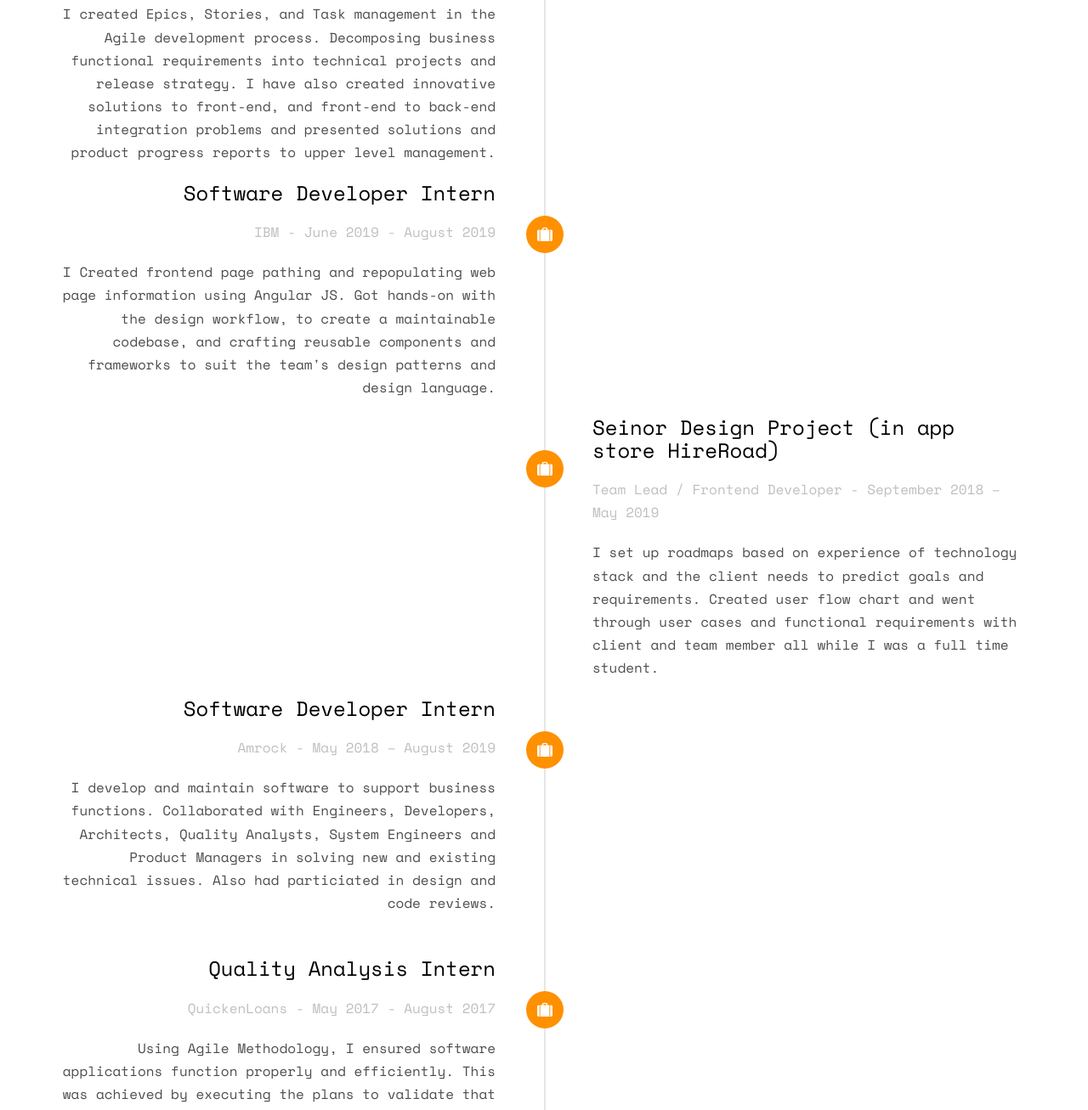
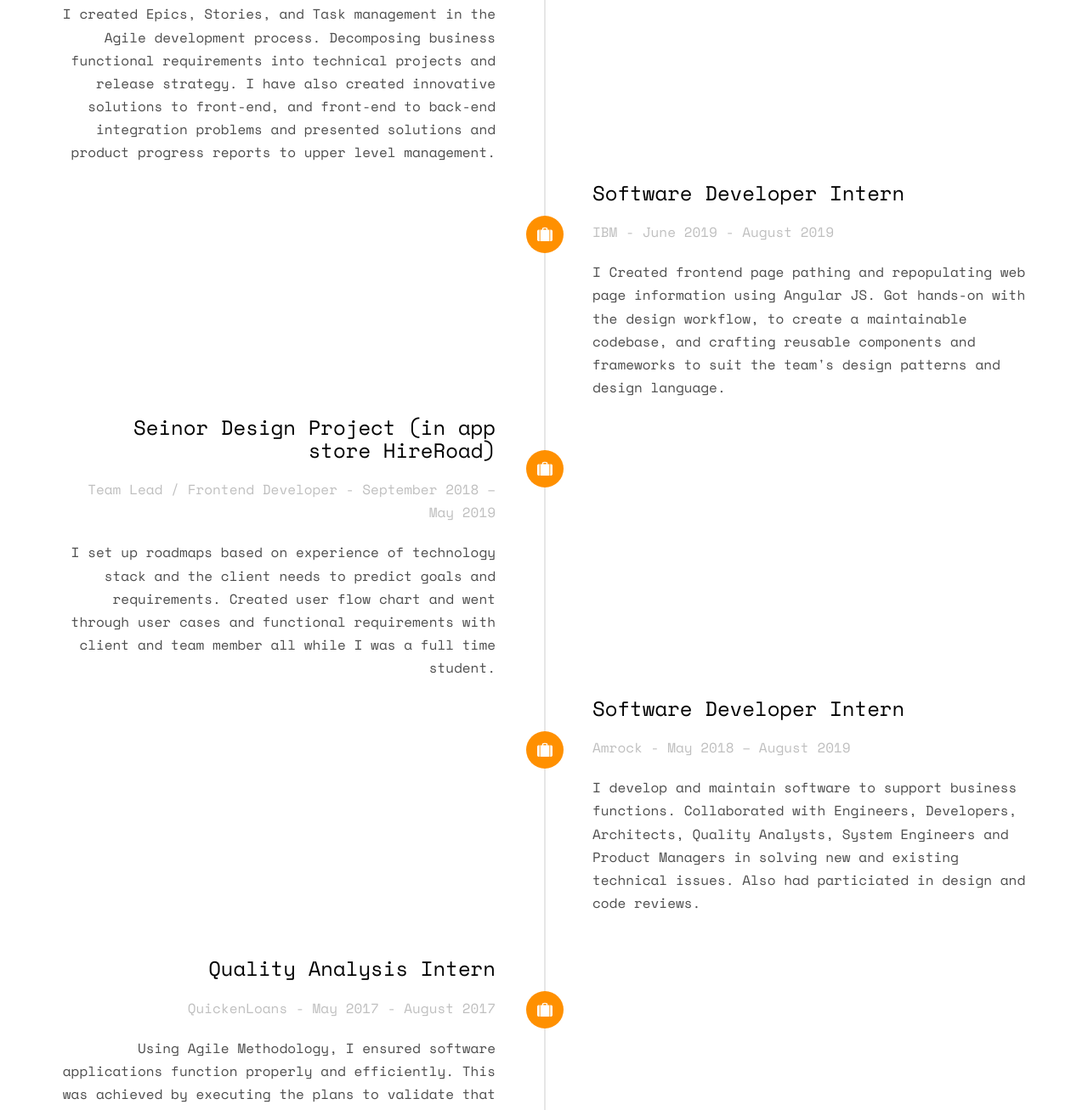
Before and after one commit to VeeramHirekhan/VeeramHirekhan.github.io, a plain HTML site: page index.html in a window 1280 px wide. Shown: the part 1931-3238 px from the top of the page at 85% size. Drawn offline with nearby package versions, Linux system fonts and the light colour scheme; some packages are replaced by stand-ins of ours; no server answers; files whose address does not match are found by name.

Commit message:
fixing ui

```diff
--- a/index.html
+++ b/index.html
@@ -142,7 +142,7 @@
 									</div>
 								</div>
 							</li>
-							<li class="animate-box timeline-unverted">
+							<li class="animate-box timeline-inverted">
 								<div class="timeline-badge"><i class="icon-suitcase"></i></div>
 								<div class="timeline-panel">
 									<div class="timeline-heading">
@@ -156,7 +156,7 @@
 									</div>
 								</div>
 							</li>
-							<li class="timeline-inverted animate-box">
+							<li class="timeline-unverted animate-box">
 								<div class="timeline-badge"><i class="icon-suitcase"></i></div>
 								<div class="timeline-panel">
 									<div class="timeline-heading">
@@ -170,7 +170,7 @@
 								</div>
 							</li>
 						</li>
-						<li class="animate-box timeline-unverted">
+						<li class="animate-box timeline-inverted">
 							<div class="timeline-badge"><i class="icon-suitcase"></i></div>
 							<div class="timeline-panel">
 								<div class="timeline-heading">
```
